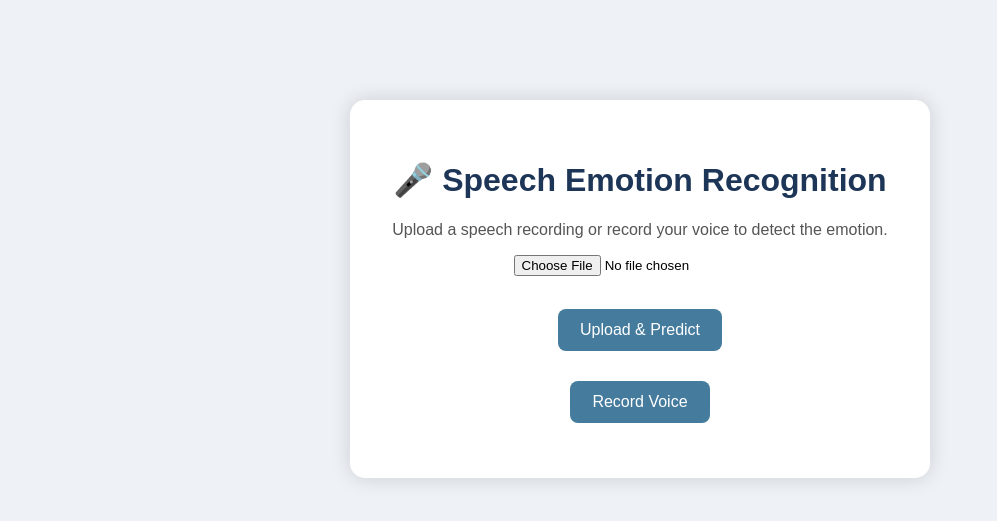
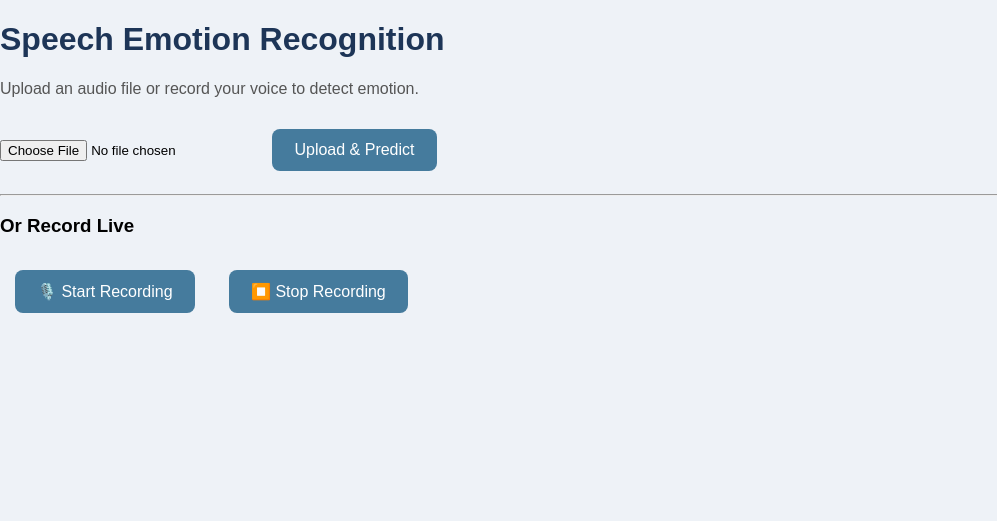
Before and after one commit to avan1kale/Speech_Emotion_Recogniton, a Flask app: page / in a window 1280 px wide. Shown: the top 521 px of the page, without its empty margins (0-997 px from the left). Run offline with Flask 3, Linux system fonts and the light colour scheme; parts of the project's set-up code (start-up, migrations or seed data) failed here and were passed over.

Commit message:
connected frontend to flask

```diff
--- a/app.py
+++ b/app.py
@@ -4,6 +4,7 @@ import librosa
 import numpy as np
 import tensorflow as tf
 import pickle
+import subprocess
 
 app = Flask(__name__)
 
@@ -83,6 +84,19 @@ def predict():
     <a href="/">Predict Another</a>
     """
 
+@app.route("/record", methods=["POST"])
+def record():
+
+    audio = request.files["audio"]
+
+    filepath = os.path.join(
+        app.config["UPLOAD_FOLDER"],
+        audio.filename
+    )
+
+    audio.save(filepath)
+
+    return "Audio received successfully!"
 
 if __name__ == "__main__":
     app.run(debug=True)
--- /dev/null
+++ b/static/script.js
@@ -0,0 +1,69 @@
+const recordBtn = document.getElementById("recordBtn");
+const stopBtn = document.getElementById("stopBtn");
+const status = document.getElementById("status");
+
+let mediaRecorder;
+
+let audioChunks = [];
+
+recordBtn.addEventListener("click", async () => {
+
+    try {
+
+        const stream = await navigator.mediaDevices.getUserMedia({
+            audio: true
+        });
+
+        status.innerHTML = "🎙️ Recording...";
+
+        mediaRecorder = new MediaRecorder(stream);
+        audioChunks = [];
+
+        mediaRecorder.ondataavailable = (event) => {
+            console.log(event.data);
+            audioChunks.push(event.data);
+        };
+
+        mediaRecorder.start();
+
+        console.log("Recorder created!");
+        console.log("State:", mediaRecorder.state);
+
+        status.innerHTML = "🎙️ Recording...";
+
+    }
+
+    catch(error) {
+
+        status.innerHTML = "❌ Microphone access denied.";
+
+        console.log(error);
+
+    }
+
+});
+stopBtn.addEventListener("click", () => {
+
+    mediaRecorder.stop();
+
+    status.innerHTML = "⏹️ Recording stopped.";
+
+    mediaRecorder.onstop = () => {
+
+        const audioBlob = new Blob(audioChunks, {
+            type: "audio/webm"
+        });
+
+        const formData = new FormData();
+
+        formData.append("audio",audioBlob,"recording.webm");
+
+        fetch("/record", {method: "POST",body: formData})
+        .then(response => response.text())
+        .then(data => {
+        console.log(data);
+
+    });
+    }
+
+});
--- a/templates/index.html
+++ b/templates/index.html
@@ -1,23 +1,20 @@
 <!DOCTYPE html>
-<html>
-
+<html lang="en">
 <head>
+    <meta charset="UTF-8">
+    <meta name="viewport" content="width=device-width, initial-scale=1.0">
     <title>Speech Emotion Recognition</title>
 
     <link rel="stylesheet" href="{{ url_for('static', filename='style.css') }}">
 </head>
-
 <body>
 
-    <div class="container">
+    <h1>Speech Emotion Recognition</h1>
 
-        <h1>🎤 Speech Emotion Recognition</h1>
+    <p>Upload an audio file or record your voice to detect emotion.</p>
 
-        <p>
-            Upload a speech recording or record your voice to detect the emotion.
-        </p>
-
-        <form action="/predict" method="POST" enctype="multipart/form-data">
+    <!-- Upload Form -->
+    <form action="/predict" method="POST" enctype="multipart/form-data">
 
         <input
             type="file"
@@ -25,18 +22,26 @@
             accept=".wav"
             required>
 
-        <br><br>
-
         <button type="submit">
             Upload & Predict
         </button>
 
-        </form>
+    </form>
 
-        <button>Record Voice</button>
+    <hr>
 
-    </div>
+    <h3>Or Record Live</h3>
+
+    <button id="recordBtn">
+        🎙️ Start Recording
+    </button>
+    <button id="stopBtn">
+    ⏹️ Stop Recording
+    </button>
+
+    <p id="status"></p>
+
+    <script src="{{ url_for('static', filename='script.js') }}"></script>
 
 </body>
-
 </html>
```
Also changed, not shown: static/style.css (renamed from static/static/style.css), 5 other files.
